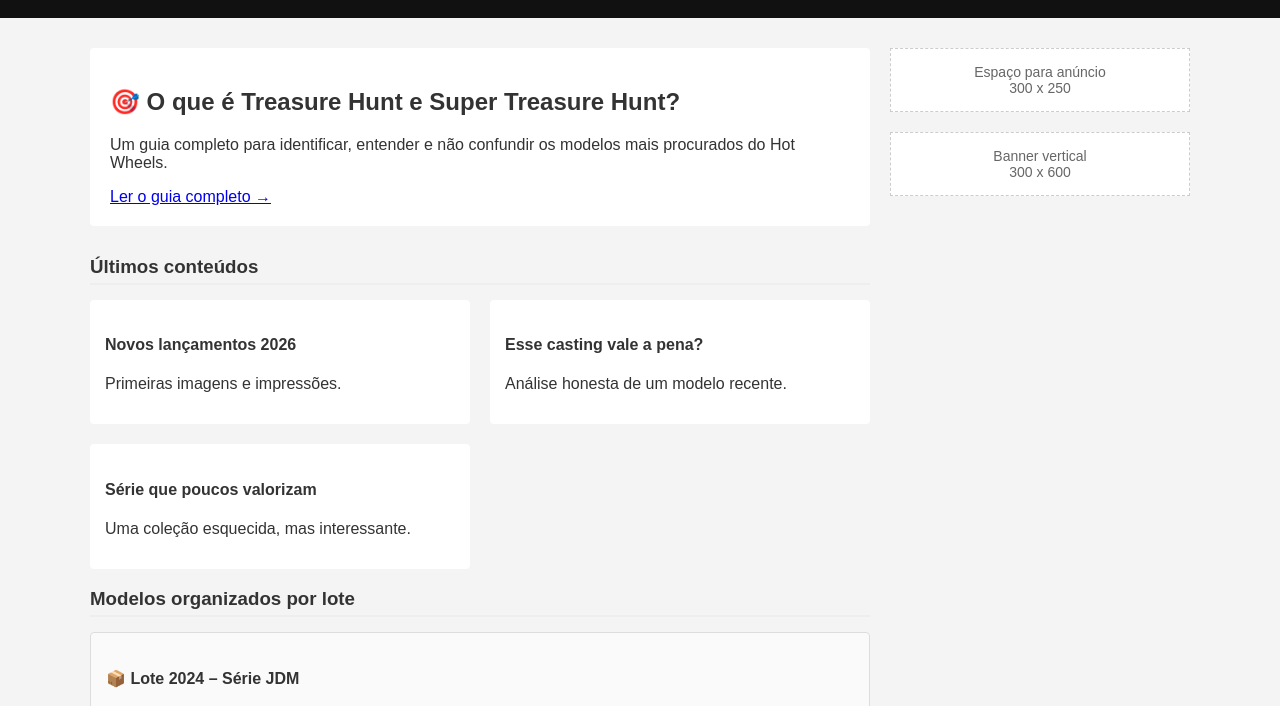
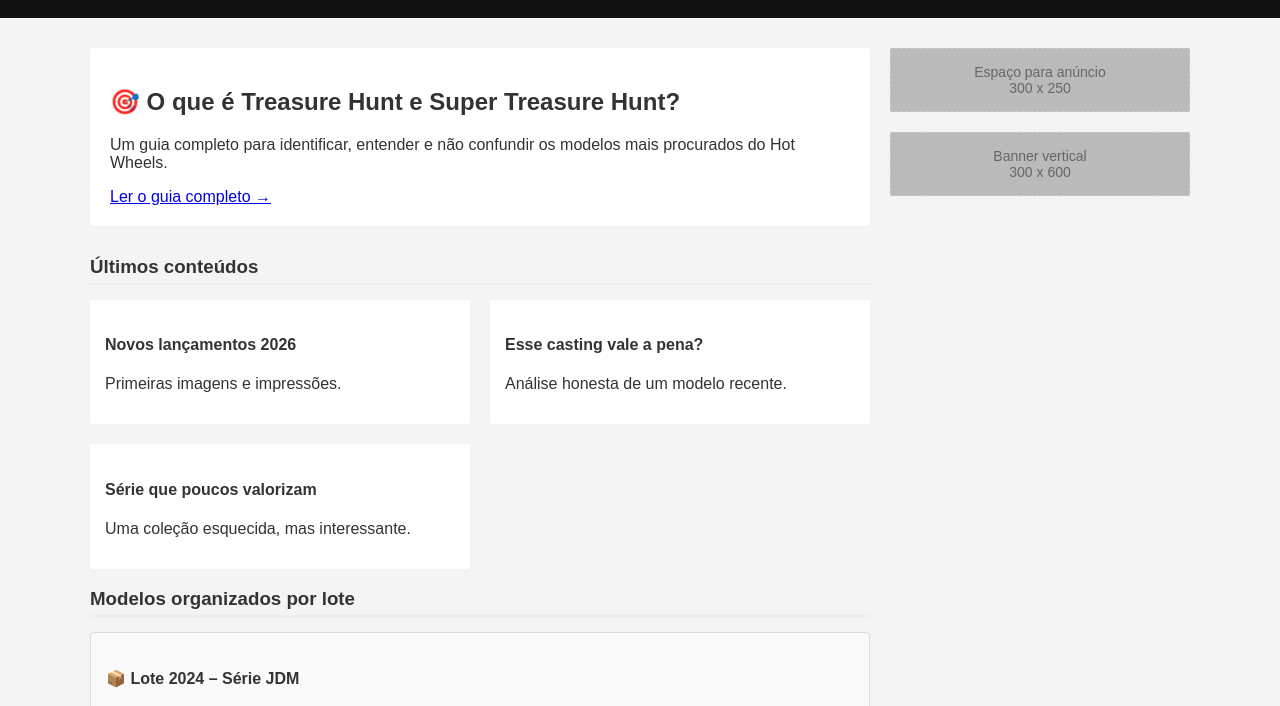
Before and after one commit to renatonakashima/HWlinha164, a plain HTML site: page index.html in a window 1280 px wide. Shown: the part 72-778 px from the top of the page. Drawn offline with Linux system fonts and the light colour scheme.

Commit message:
Add files via upload

```diff
--- a/index.html
+++ b/index.html
@@ -94,7 +94,7 @@
   }
 
   .ad-box {
-    background: #fff;
+    background: #bababa;
     border: 1px dashed #ccc;
     padding: 15px;
     text-align: center;
```
